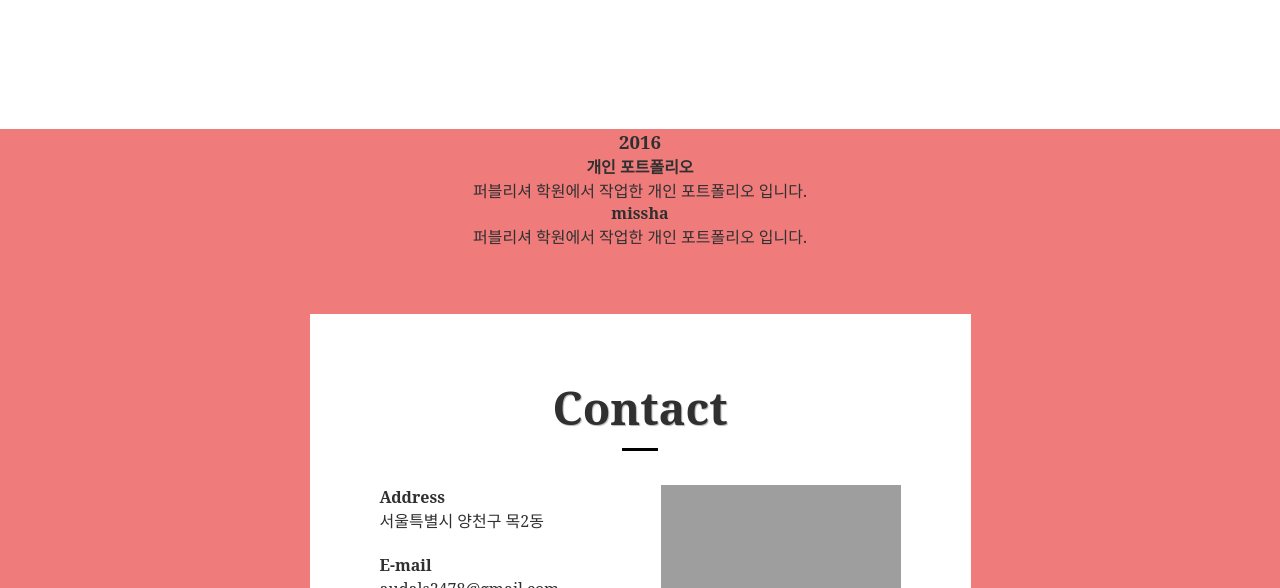
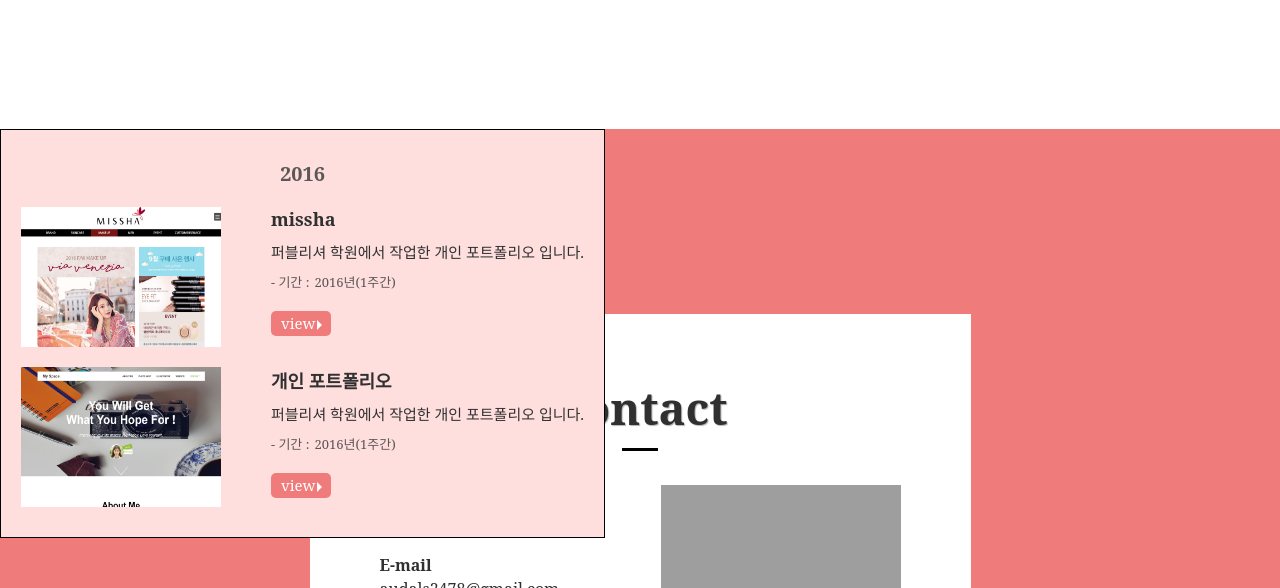
Before and after one commit to akaming/akaming.github.io_back, a plain HTML site: page index.html in a window 1280 px wide. Shown: the part 3560-4148 px from the top of the page. Drawn offline with nearby package versions, Linux system fonts and the light colour scheme; some packages are replaced by stand-ins of ours; grey boxes are pictures that could not be loaded; a web font is replaced by a local one.

Commit message:
수정
수정

```diff
--- a/assets/css/style.css
+++ b/assets/css/style.css
@@ -352,6 +352,116 @@ body, html {margin: 0; padding: 0; font-family:'NanumGothic','serif', sans-serif
     height:275px;
     margin-right:70px;
 }
+.contents-contact .popup-btn {
+    cursor:pointer;
+}
+
+.contents-contact .popup-box {
+    padding: 20px 20px 30px 20px;
+    position:absolute;
+    border:1px solid #000;
+    background-color: #ffdede;
+}
+
+.contents-contact .popup-box h3 {
+    padding: 10px 0 20px;
+    font-size: 20px;
+    color: #5c5757;
+}
+
+.contents-contact .popup-box  li:nth-child(1) {
+    padding-bottom: 20px;
+}
+
+.contents-contact .popup-box  li {
+    position: relative;
+    overflow: hidden;
+}
+
+.contents-contact .popup-box dl {
+    padding-top: 10px;
+    color: #5c5757;
+}
+
+.contents-contact .popup-box dt {
+    float: left;
+    font-size:13px;
+}
+
+.contents-contact .popup-box dd {
+    display:block;
+    padding-left:5px;
+    overflow: hidden;
+    font-size:13px;
+}
+
+.contents-contact .popup-box .portfolio_img {
+    overflow: hidden;
+    float:left;
+    width:200px;
+    height:140px;
+}
+
+.contents-contact .popup-box .portfolio_img img {
+    width: 200px;
+    height: 140px;
+    transition:all 0.3s;
+}
+
+.contents-contact .popup-box .portfolio_img img:hover {
+    transform:scale(1.1);
+}
+
+.contents-contact .popup-box .portfolio_text {
+    display:block;
+    overflow: hidden;
+    margin-left: 200px;
+    padding-left: 50px;
+    text-align: left;
+    font-size: 15px;
+}
+
+.contents-contact .popup-box .portfolio_text strong {
+    display:block;
+    font-size: 18px;
+    margin-bottom:10px;
+}
+
+.contents-contact .popup-box .view-btn {
+    display: block;
+    position: relative;
+    width: 40px;
+    height: 25px;
+    margin-top:20px;
+    padding:0 10px;
+    background-color:#ef7b7b;
+    color:#fff;
+    font-size: 15px;
+    line-height: 24px;
+    transition: all 0.3s;
+    border-radius: 5px;
+}
+
+.contents-contact .popup-box .view-btn:hover {
+    color: rgb(255, 220, 220);
+    background-color:#974f4f;
+}
+
+.contents-contact .popup-box .view-btn:hover::after {
+    border-color:transparent transparent transparent rgb(255, 220, 220);
+}
+
+.contents-contact .popup-box .view-btn::after {
+    content:"";
+    position: absolute;
+    bottom:6px;
+    right: 4px;
+    width:0;
+    height:0;
+    border-style:solid;
+    border-width:5px;
+    border-color:transparent transparent transparent #fff;
+}
 
 .portfolio-footer {
     display:table;
--- a/index.html
+++ b/index.html
@@ -191,17 +191,31 @@
                 <h3>2016</h3>
                 <ul>
                     <li>
-                        <span></span>
-                        <span>
-                            <strong>개인 포트폴리오</strong>
+                        <span class="portfolio_img">
+                            <img src="./assets/images/portfolio_img_1.jpg" alt="포트폴리오 이미지">
+                        </span>
+                        <span class="portfolio_text">
+                            <strong>missha</strong>
                             <p>퍼블리셔 학원에서 작업한 개인 포트폴리오 입니다.</p>
+                            <dl>
+                                <dt>- 기간 :</dt>
+                                <dd>2016년(1주간)</dd>
+                            </dl>
+                            <a href="./portfolio/missha/index.html" targe="_blank" class="view-btn">view</a>
                         </span>
                     </li>
                     <li>
-                        <span></span>
-                        <span>
-                            <strong>missha</strong>
+                        <span class="portfolio_img">
+                            <img src="./assets/images/portfolio_img_2.jpg" alt="포트폴리오 이미지">
+                        </span>
+                        <span class="portfolio_text">
+                            <strong>개인 포트폴리오</strong>
                             <p>퍼블리셔 학원에서 작업한 개인 포트폴리오 입니다.</p>
+                            <dl>
+                                <dt>- 기간 :</dt>
+                                <dd>2016년(1주간)</dd>
+                            </dl>
+                            <a href="./portfolio/myspace/index.html" targe="_blank" class="view-btn">view</a>
                         </span>
                     </li>
                 </ul>
```
Also changed, not shown: assets/images/portfolio_img_1.jpg (added), assets/images/portfolio_img_2.jpg (added).
